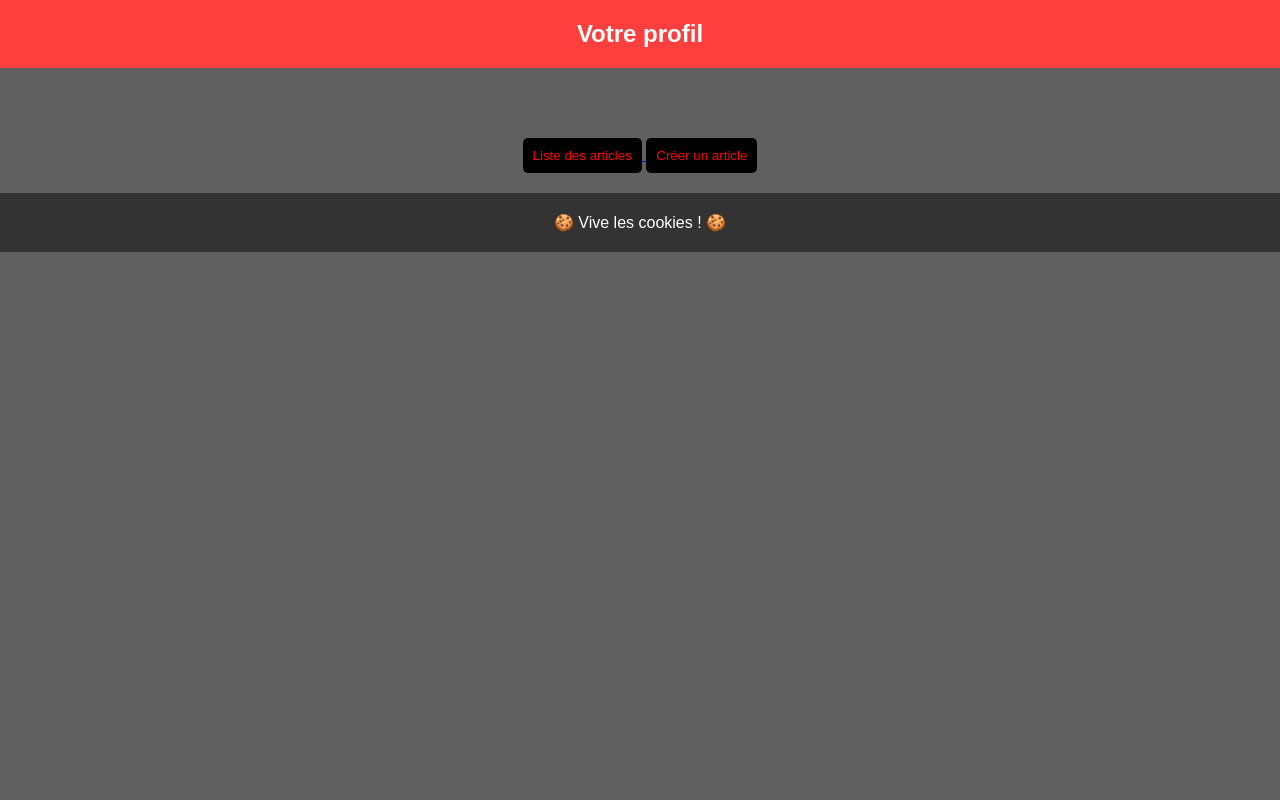
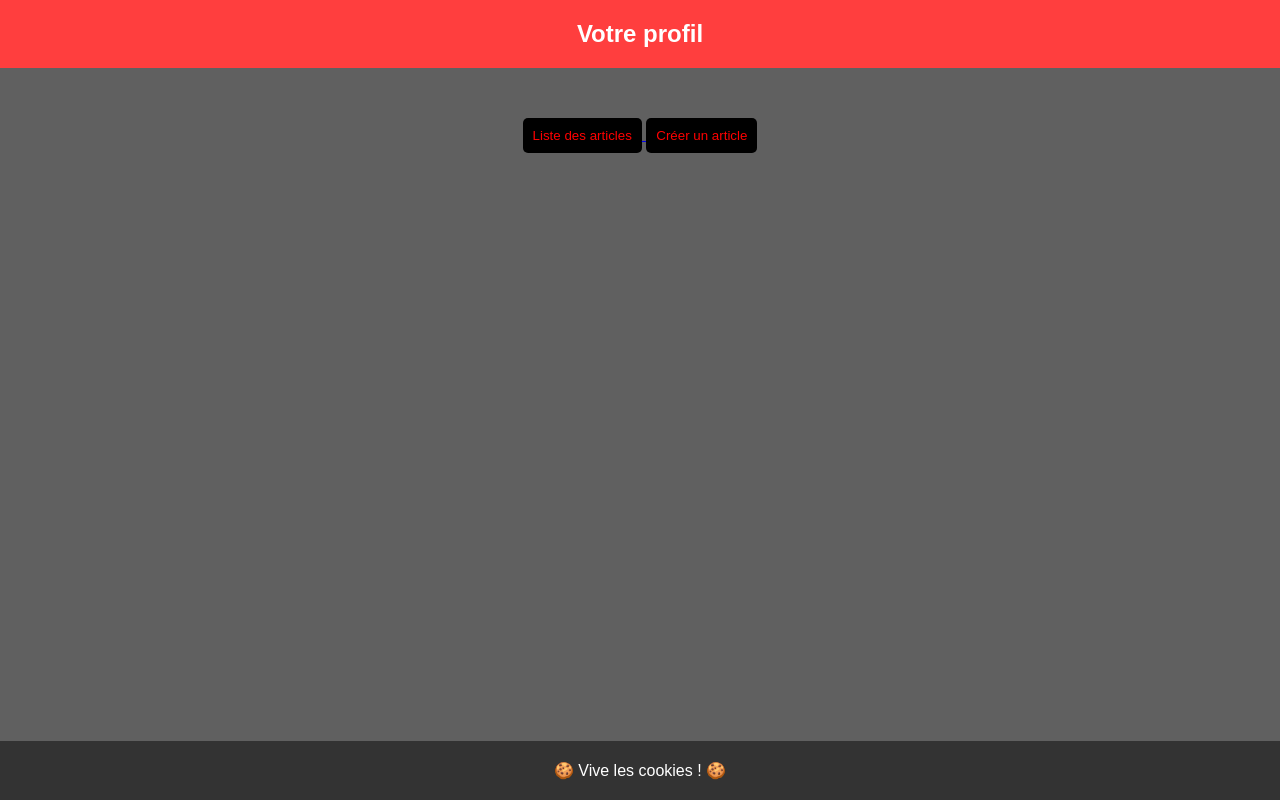
Before and after one commit to Zakuro89/express, a website: page src/profile.html in a window 1280 px wide. Drawn offline with Linux system fonts and the light colour scheme; no server answers.

Commit message:
commit maj footer style

```diff
--- a/src/profile.html
+++ b/src/profile.html
@@ -7,7 +7,7 @@
   </head>
   <body>
     <header>Votre profil</header>
-
+    <main>
       <div style="margin-top: 30px">
         <div style="margin-top: 20px">
           <a href="articles.html">
@@ -19,6 +19,7 @@
           </a>
         </div>
       </div>
+    </main>
 
     <footer>🍪 Vive les cookies ! 🍪</footer>
 
--- a/src/styles.css
+++ b/src/styles.css
@@ -7,8 +7,14 @@
 html,
 body {
   height: 100%;
+  margin: 0;
+  padding: 0;
   display: flex;
   flex-direction: column;
+}
+
+main {
+  flex: 1;
 }
 
 body {
```
Lines whose indentation alone changed are shown as unchanged.
